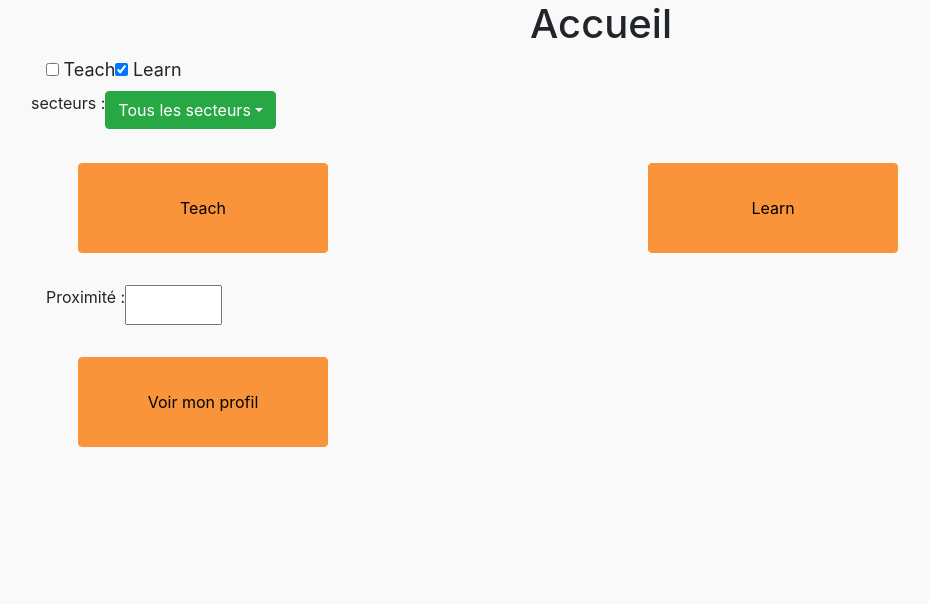
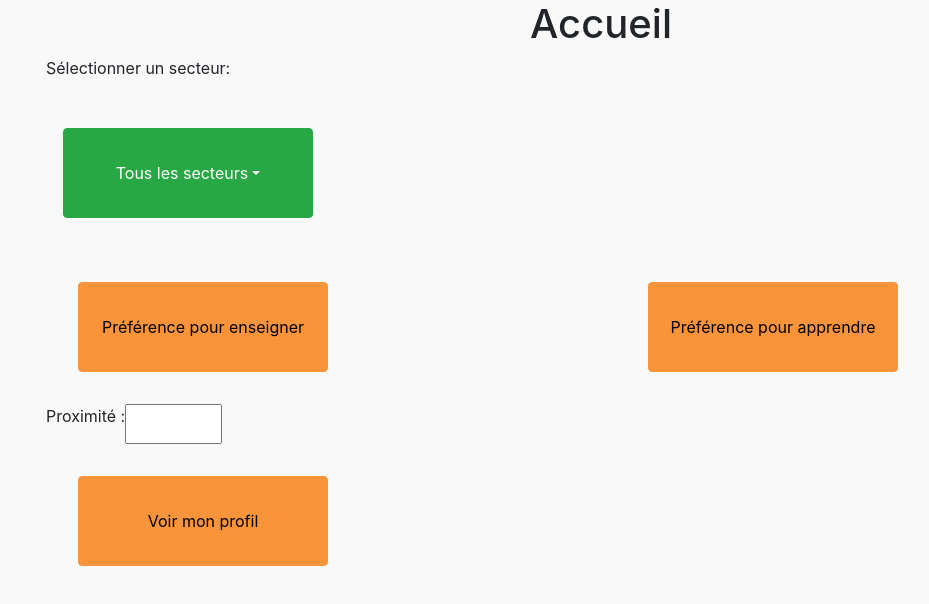
Before and after one commit to NoeLibon/Hackathon2022, a React (Create React App) app in the folder my-react-app/: page /Home in a window 1280 px wide. Shown: the top 604 px of the page, without its empty margins (44-973 px from the left). Built offline with nearby package versions, Linux system fonts and the light colour scheme.

Commit message:
modif mise en page de Home.js

```diff
--- a/my-react-app/src/App.css
+++ b/my-react-app/src/App.css
@@ -43,3 +43,10 @@ label{
 #corps{
     position: center;
 }
+
+#dropdown-basic {
+    width: 250px;
+    height: 90px;
+    float:left;
+    margin:32px;
+}
--- a/my-react-app/src/pages/Home.js
+++ b/my-react-app/src/pages/Home.js
@@ -10,14 +10,11 @@ class Home extends React.Component {
                 <h1>Accueil</h1>
                 <Container>
                     <div id='boutonProfil'>
-
-
                     <form>
-                        <input type="checkbox" name='Teach' id='teach'></input> <label for="teach">Teach</label>
-                        <input type="checkbox" name='Learn' id='learn' checked></input> <label for="teach">Learn</label>
-
+                        <p>
+                            Sélectionner un secteur:
+                        </p>
                         <Row>
-                    <p>secteurs : </p>
                         <Dropdown>
                         <Dropdown.Toggle variant="success" id="dropdown-basic">
                             Tous les secteurs
@@ -29,10 +26,10 @@ class Home extends React.Component {
                             <Dropdown.Item href="#/action-3">Informatique</Dropdown.Item>
                         </Dropdown.Menu>
                         </Dropdown>
-                    </Row>
+                        </Row>
                     <Row>
-                        <Col><Button className="orangeButton">Teach</Button></Col>
-                        <Col><Button className="orangeButton">Learn</Button></Col>
+                        <Col><Button className="orangeButton">Préférence pour enseigner</Button></Col>
+                        <Col><Button className="orangeButton">Préférence pour apprendre</Button></Col>
                     </Row>
                 <div id='localite'>
                     <p>Proximité :</p><input type="number" step = "1" min="1" max="100"></input>
```
